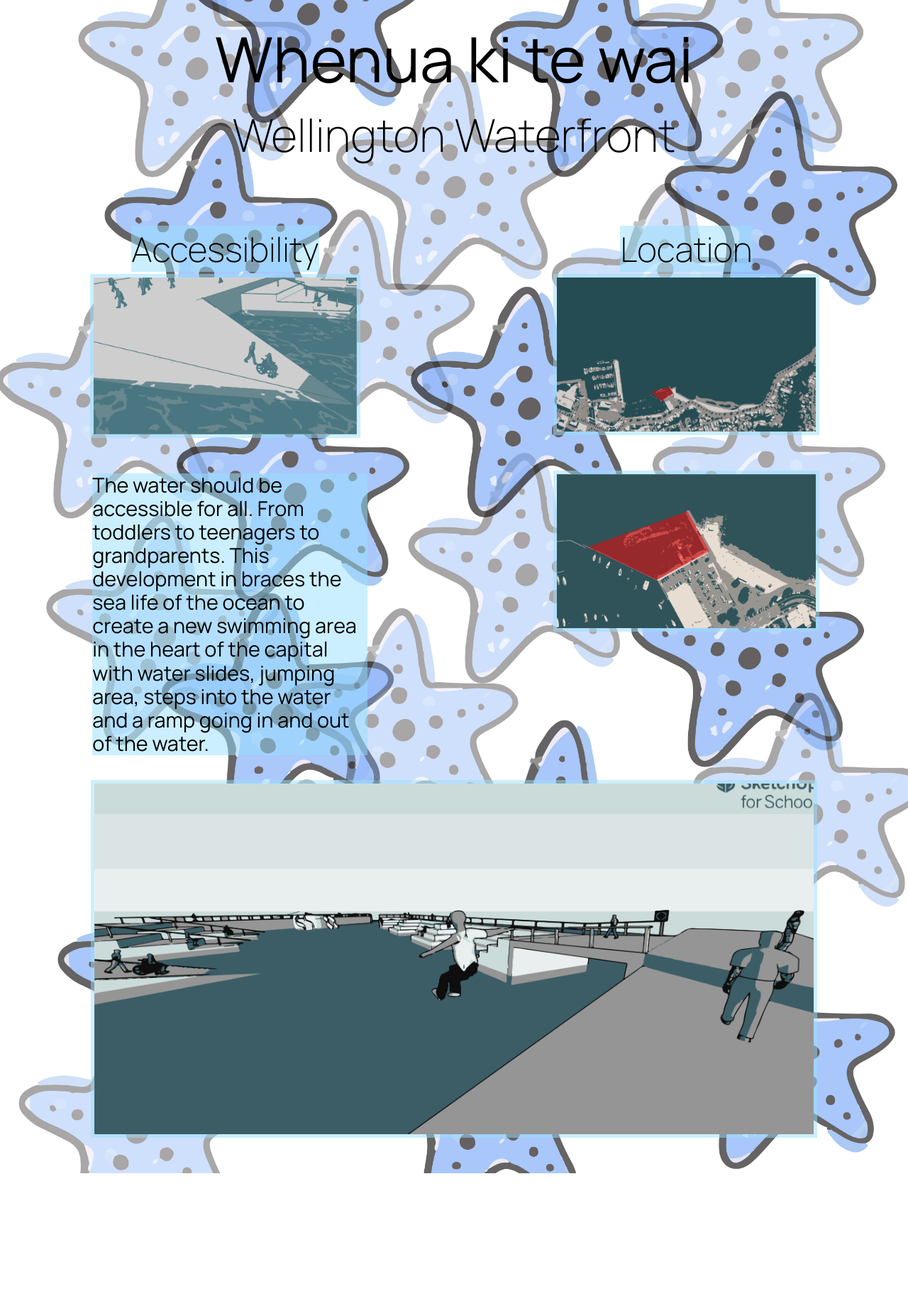
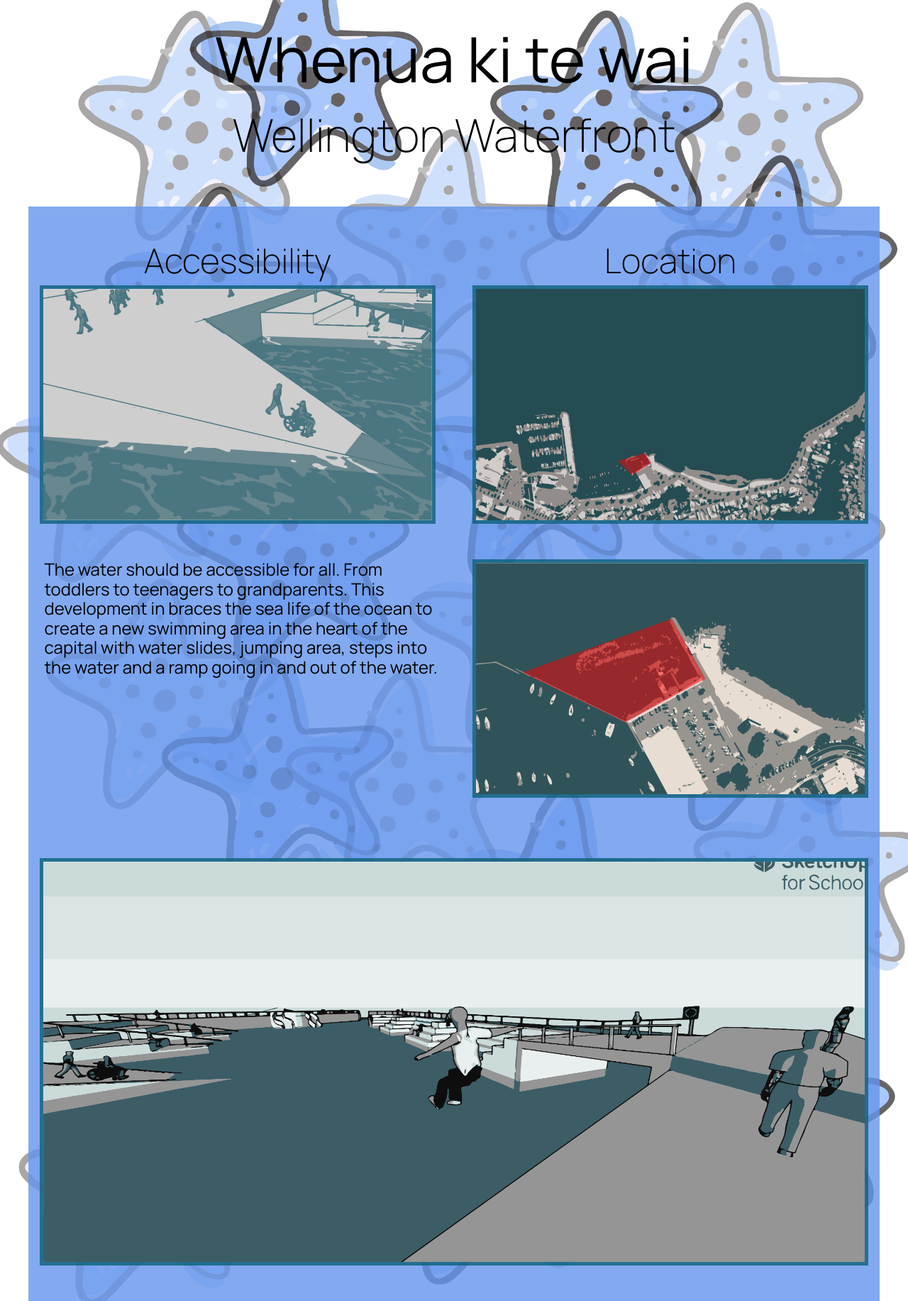
Before and after one commit to JanuFoley/Assesment_13DVC, a Flask app: page / in a window 1280 px wide. Shown: the whole page at 71% size. Before the commit the page ends 1653 px from the top, so only its background shows below. Run offline with Flask 3, Linux system fonts and the light colour scheme.

Commit message:
background

```diff
--- a/static/DVC_WATERFRONT.css
+++ b/static/DVC_WATERFRONT.css
@@ -41,10 +41,17 @@ h4 {
 
 .container {
     display: flex;
-    justify-content: space-between;
+    justify-content: center;
     align-items: flex-start;
     margin-top: 4rem;
 }
+
+.container-background {
+    background-color: rgba(100, 149, 237, 0.8);
+    max-width: 1200px;
+    margin: 0 auto;
+}
+
 
 .container-left {
     display: flex;
@@ -56,13 +63,20 @@ h4 {
 }
 
 .item {
+    flex: 1;
+    width: 100%;
     display: flex;
     flex-direction: column;
     align-items: center;
     margin-right: 20px;
+    padding-left: 1rem;
+    padding-right: 1rem;
+    padding-top: 1rem;
 }
 
 .item-location {
+    flex: 1;
+    width: 100%;
     display: flex;
     flex-direction: column;
     align-items: start;
@@ -75,31 +89,32 @@ h4 {
 
 .item:last-child {
     margin-right: 0;
+    padding-left: 1rem;
+    padding-right: 1rem;
+
 }
 
 img {
-    width: 60%;
+    width: 100%;
     height: auto;
     margin-bottom: 50px;
     border: 5px solid;
-    border-color: rgba(152, 224, 255, 0.5);
+    border-color: rgba(13, 97, 122, 0.8);
 }
 
 .img2 {
-    width: 80%;
+    width: 100%;
     height: auto;
-    margin-bottom: 50px;
     margin-top: 1.2rem;
 }
 
 .text {
-    width: 61%;
-    font-size: 1.8rem ;
+    width: 100%;
+    font-size: 1.5rem ;
     font-weight: normal;
     align-items: center;
     margin-left: 0.8rem;
     margin-bottom: 1rem;
-    background-color: rgba(152, 224, 255, 0.5);
 }
 
 .background {
@@ -112,7 +127,6 @@ img {
 
 a:link {
   color: #000000;
-  background-color: rgba(152, 224, 255, 0.5);
   text-decoration: none;
 }
 
--- a/templates/Accessability.html
+++ b/templates/Accessability.html
@@ -4,6 +4,7 @@
 {% endblock %}
 
 {% block main %}
+    <div class="container-background">
         <div class="container">
             <div class="item">
                 <img src="/static/images/Website Development-15.jpg">
@@ -22,7 +23,8 @@
                 </div>
                 <img src="/static/images/Website Development-18.jpg">
                 <div class="text">
-                Whenua ki te wai is accessible for all, even toddlers which have their own play pool to experience the
+                    Whenua ki te wai is accessible for all, even toddlers which have their own play pool to experience
+                    the
                     water from
                 </div>
             </div>
@@ -34,4 +36,5 @@
                 </a>
             </h3>
         </div>
+    </div>
 {% endblock %}
--- a/templates/Location.html
+++ b/templates/Location.html
@@ -5,11 +5,13 @@
 {% endblock %}
 
 {% block main %}
+    <div class="container-background">
         <div class="container">
             <div class="item">
                 <img src="/static/images/Website Development-12.jpg">
                 <div class="text">
-                Whenua ki te wai is located on the edge of Oriental Bay on the Wellington waterfront. It is making use
+                    Whenua ki te wai is located on the edge of Oriental Bay on the Wellington waterfront. It is making
+                    use
                     of space long taken up by a old red tug boat and refurbishes the space into an interactive area for
                     everyone to cool off in the summer
                 </div>
@@ -26,4 +28,5 @@
                 </a>
             </h3>
         </div>
+    </div>
 {% endblock %}
--- a/templates/index.html
+++ b/templates/index.html
@@ -22,6 +22,7 @@
 {% endblock %}
 
 {% block main %}
+    <div class="container-background">
         <div class="container">
             <div class="item">
                 <h3>
@@ -31,8 +32,10 @@
                 </h3>
                 <img src="/static/images/Website Development-09.jpg">
                 <div class="text">
-                The water should be accessible for all. From toddlers to teenagers to grandparents. This development in
-                braces the sea life of the ocean to create a new swimming area in the heart of the capital with water
+                    The water should be accessible for all. From toddlers to teenagers to grandparents. This development
+                    in
+                    braces the sea life of the ocean to create a new swimming area in the heart of the capital with
+                    water
                     slides, jumping area, steps into the water and a ramp going in and out of the water.
                 </div>
             </div>
@@ -49,6 +52,7 @@
         <div class="item">
             <img src="/static/images/Website photos-07.jpg" class="img2">
         </div>
+    </div>
 {% endblock %}
 </body>
 
```
Lines whose indentation alone changed are shown as unchanged.
